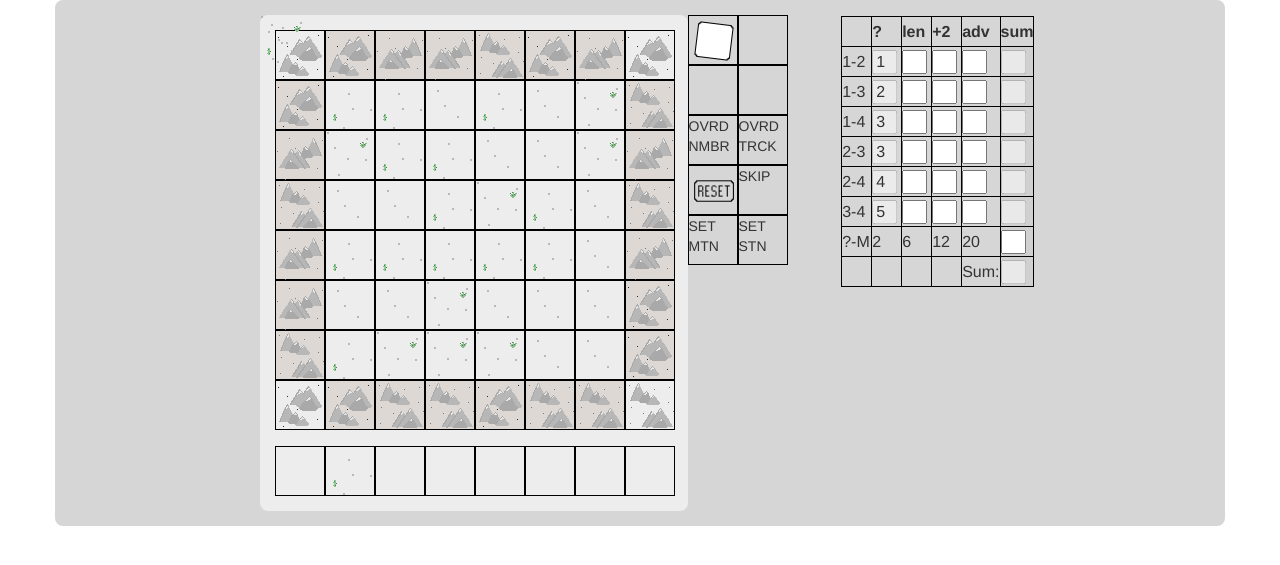
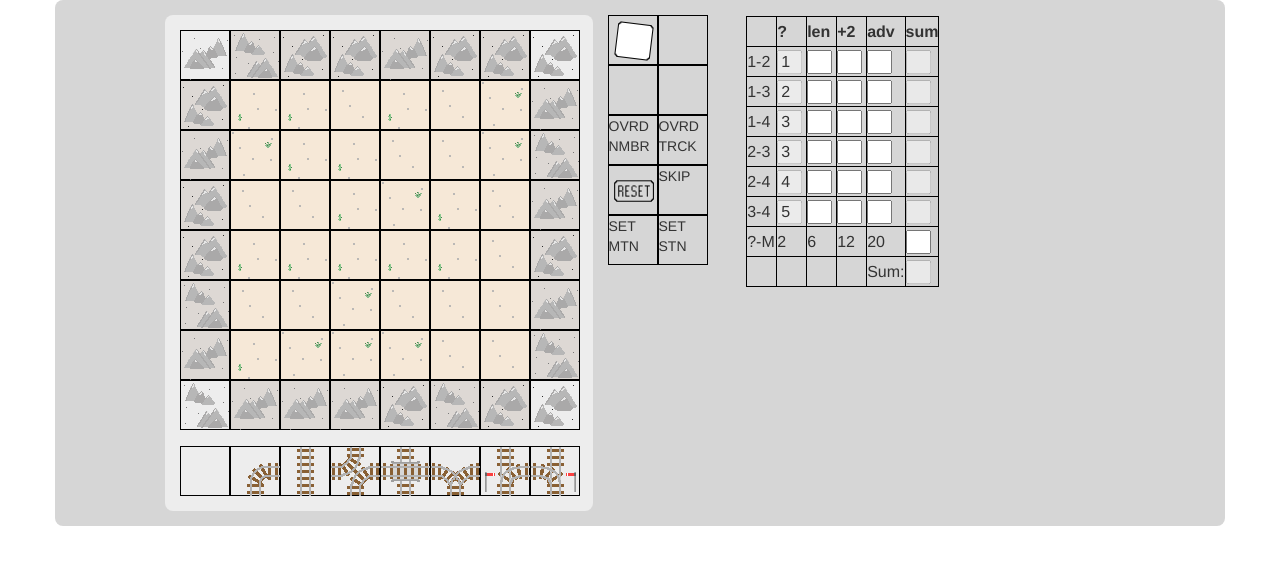
Before and after one commit to AlexMichal/30-rails, a Node server app: page / in a window 1280 px wide. Shown: the top 565 px of the page. Run offline with Node 20, Linux system fonts and the light colour scheme; some libraries are stand-ins or nearby versions.

Commit message:
Reverted back to using class name ground for valid track placement spots

```diff
--- a/public/javascripts/script.js
+++ b/public/javascripts/script.js
@@ -59,7 +59,7 @@
     populatePlayfieldGrid();
 
     // playfield tiles:
-    $(".tile.track").on("click", function() {
+    $(".tile.ground").on("click", function() {
         switch (g_currentGameMode) {
             case GAME_MODE.SETUP:
                 // choose mine second
@@ -310,7 +310,7 @@
 }
 
 function setMountainTile() {
-    var tile = '[id=' + ++g_mountainRow + g_rowAndColumnRolled + '].track.tile';
+    var tile = '[id=' + ++g_mountainRow + g_rowAndColumnRolled + '].ground.tile';
 
     addShadowToRow(g_mountainRow);
     placeTile($(tile), TILE_TYPE.MOUNTAIN);
@@ -333,7 +333,7 @@
 }
 
 function makeAllUnlockedTilesAvailable() {
-    $(".tile.track").addClass("shadow");
+    $(".tile.ground").addClass("shadow");
 
     g_overrideNumberSelected = true;
 }
@@ -360,8 +360,8 @@
 }
 
 function addShadowToRowsAndColumns() {
-    $('[id^=' + g_rowAndColumnRolled + '].track.tile').addClass("shadow"); // column
-    $('[id*=' + g_rowAndColumnRolled + '].track.tile').addClass("shadow"); // row
+    $('[id^=' + g_rowAndColumnRolled + '].ground.tile').addClass("shadow"); // column
+    $('[id*=' + g_rowAndColumnRolled + '].ground.tile').addClass("shadow"); // row
 }
 
 function clearShadowFromTheGrid() {
@@ -492,7 +492,7 @@
 
 function addGroundToGrid() {
     // playfield
-    $(".tile.track").each(function() {
+    $(".tile.ground").each(function() {
         $(this).html(getRandomImageHTML(GROUND_IMAGES, "img_ground"));
     });
 
--- a/views/index.hbs
+++ b/views/index.hbs
@@ -1,8 +1,8 @@
 <div class="container">
     <div id="main" class="row">
-        <div class="col col-sm-2">
+        <div class="col col-sm-1">
         </div>
-        <div id="playfield_and_tracks" class="col col-sm-4">
+        <div id="playfield_and_tracks" class="col col-sm-6">
             <!-- playfield -->
             <div id="playfield" class="grid">
                 {{!-- row 1 (top) --}}
@@ -17,62 +17,62 @@
 
                 {{!-- row 2 --}}
                 <div id="10" class="tile img_parent station"></div>
-                <div id="11" class="tile img_parent track"></div>
-                <div id="12" class="tile img_parent track"></div>
-                <div id="13" class="tile img_parent track"></div>
-                <div id="14" class="tile img_parent track"></div>
-                <div id="15" class="tile img_parent track"></div>
-                <div id="16" class="tile img_parent track"></div>
+                <div id="11" class="tile img_parent ground"></div>
+                <div id="12" class="tile img_parent ground"></div>
+                <div id="13" class="tile img_parent ground"></div>
+                <div id="14" class="tile img_parent ground"></div>
+                <div id="15" class="tile img_parent ground"></div>
+                <div id="16" class="tile img_parent ground"></div>
                 <div id="17" class="tile img_parent station"></div>
 
                 {{!-- row 3 --}}
                 <div id="30" class="tile img_parent station"></div>
-                <div id="31" class="tile img_parent track"></div>
-                <div id="32" class="tile img_parent track"></div>
-                <div id="33" class="tile img_parent track"></div>
-                <div id="34" class="tile img_parent track"></div>
-                <div id="35" class="tile img_parent track"></div>
-                <div id="36" class="tile img_parent track"></div>
+                <div id="31" class="tile img_parent ground"></div>
+                <div id="32" class="tile img_parent ground"></div>
+                <div id="33" class="tile img_parent ground"></div>
+                <div id="34" class="tile img_parent ground"></div>
+                <div id="35" class="tile img_parent ground"></div>
+                <div id="36" class="tile img_parent ground"></div>
                 <div id="37" class="tile img_parent station"></div>
 
                 {{!-- row 4 --}}
                 <div id="40" class="tile img_parent station"></div>
-                <div id="41" class="tile img_parent track"></div>
-                <div id="42" class="tile img_parent track"></div>
-                <div id="43" class="tile img_parent track"></div>
-                <div id="44" class="tile img_parent track"></div>
-                <div id="45" class="tile img_parent track"></div>
-                <div id="46" class="tile img_parent track"></div>
+                <div id="41" class="tile img_parent ground"></div>
+                <div id="42" class="tile img_parent ground"></div>
+                <div id="43" class="tile img_parent ground"></div>
+                <div id="44" class="tile img_parent ground"></div>
+                <div id="45" class="tile img_parent ground"></div>
+                <div id="46" class="tile img_parent ground"></div>
                 <div id="47" class="tile img_parent station"></div>
 
                 {{!-- row 5 --}}
                 <div id="50" class="tile img_parent station"></div>
-                <div id="51" class="tile img_parent track"></div>
-                <div id="52" class="tile img_parent track"></div>
-                <div id="53" class="tile img_parent track"></div>
-                <div id="54" class="tile img_parent track"></div>
-                <div id="55" class="tile img_parent track"></div>
-                <div id="56" class="tile img_parent track"></div>
+                <div id="51" class="tile img_parent ground"></div>
+                <div id="52" class="tile img_parent ground"></div>
+                <div id="53" class="tile img_parent ground"></div>
+                <div id="54" class="tile img_parent ground"></div>
+                <div id="55" class="tile img_parent ground"></div>
+                <div id="56" class="tile img_parent ground"></div>
                 <div id="57" class="tile img_parent station"></div>
 
                 {{!-- row 6 --}}
                 <div id="60" class="tile img_parent station"></div>
-                <div id="61" class="tile img_parent track"></div>
-                <div id="62" class="tile img_parent track"></div>
-                <div id="63" class="tile img_parent track"></div>
-                <div id="64" class="tile img_parent track"></div>
-                <div id="65" class="tile img_parent track"></div>
-                <div id="66" class="tile img_parent track"></div>
+                <div id="61" class="tile img_parent ground"></div>
+                <div id="62" class="tile img_parent ground"></div>
+                <div id="63" class="tile img_parent ground"></div>
+                <div id="64" class="tile img_parent ground"></div>
+                <div id="65" class="tile img_parent ground"></div>
+                <div id="66" class="tile img_parent ground"></div>
                 <div id="67" class="tile img_parent station"></div>
 
                 {{!-- row 7 --}}
                 <div id="70" class="tile img_parent station"></div>
-                <div id="71" class="tile img_parent track"></div>
-                <div id="72" class="tile img_parent track"></div>
-                <div id="73" class="tile img_parent track"></div>
-                <div id="74" class="tile img_parent track"></div>
-                <div id="75" class="tile img_parent track"></div>
-                <div id="76" class="tile img_parent track"></div>
+                <div id="71" class="tile img_parent ground"></div>
+                <div id="72" class="tile img_parent ground"></div>
+                <div id="73" class="tile img_parent ground"></div>
+                <div id="74" class="tile img_parent ground"></div>
+                <div id="75" class="tile img_parent ground"></div>
+                <div id="76" class="tile img_parent ground"></div>
                 <div id="77" class="tile img_parent station"></div>
 
                 {{!-- row 8 (bottom) --}}
@@ -113,8 +113,9 @@
                 </div>
             </div>
         </div>
+
         <!-- buttons -->
-        <div id="buttons" class="col grid">
+        <div id="buttons" class="col col-sm-2 grid">
             <div id="roll_number" class="tile white roll">
                 <img src="images/dice0.png" width="50" height="50" class="tilt"/>
             </div>
@@ -143,8 +144,10 @@
                 SET STN
             </div>
         </div>
+
         <div class="col col-sm-2">
         </div>
+
         <!-- scoring -->
         <div id="scoring" class="col col-sm-4">
             <table id="scoring_table" class="left">
@@ -224,7 +227,8 @@
                 </tr>
             </table>
         </div>
-        <div class="col col-sm-2">
+
+        <div class="col col-sm-1">
         </div>
     </div>
 </div>
```
